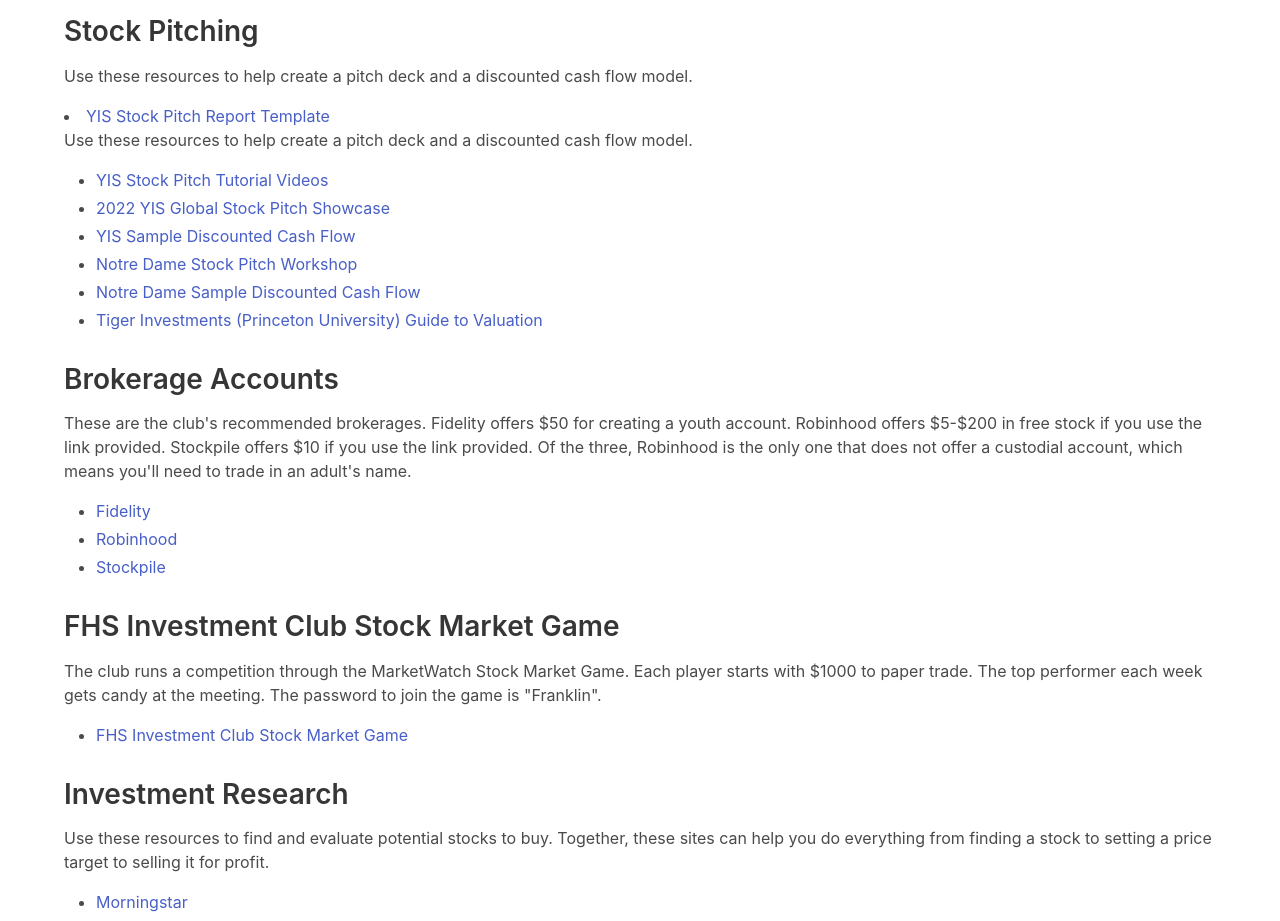
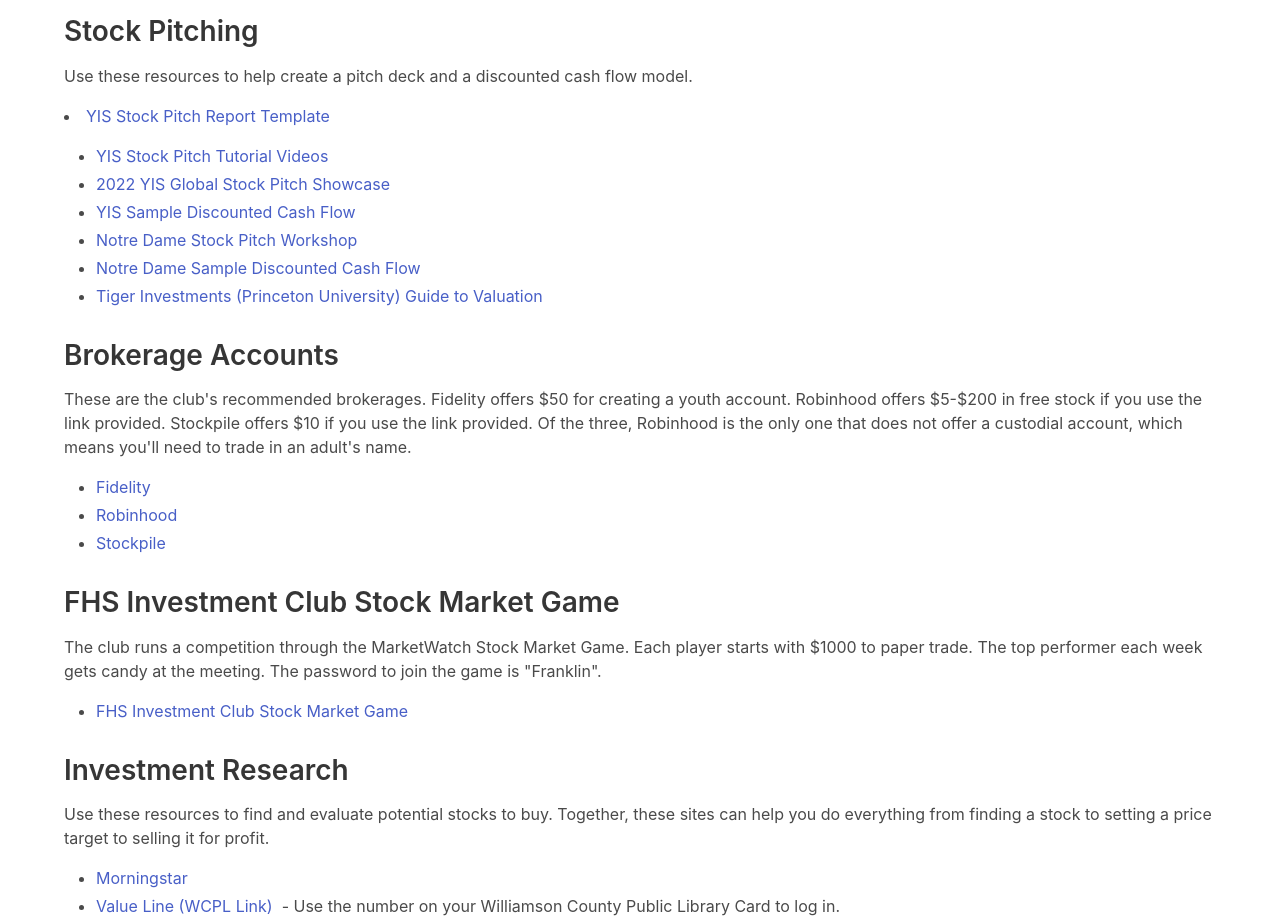
Before and after one commit to StoicMindset/FHS-Investment-Club, a React (Create React App) app: page /resources in a window 1280 px wide. Shown: the part 820-1741 px from the top of the page. Built offline with nearby package versions, Linux system fonts and the light colour scheme.

Commit message:
redundancy fixed

```diff
--- a/src/pages/Resources.js
+++ b/src/pages/Resources.js
@@ -70,11 +70,7 @@
                 >
                   YIS Stock Pitch Report Template
                 </a>
-              </li>
-            <p>
-              Use these resources to help create a pitch deck and a discounted
-              cash flow model.
-            </p>
+            </li>
             <ul>
               <li>
                 <a
```
